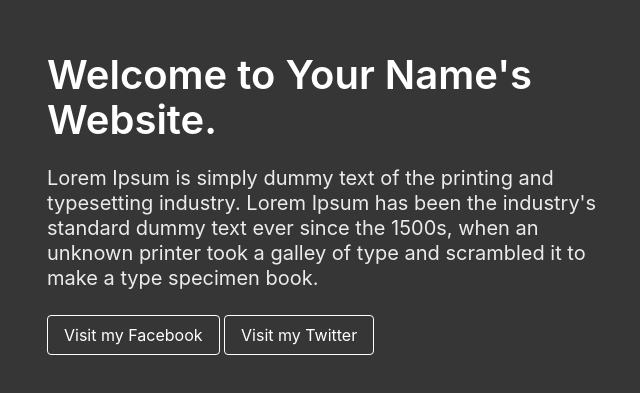
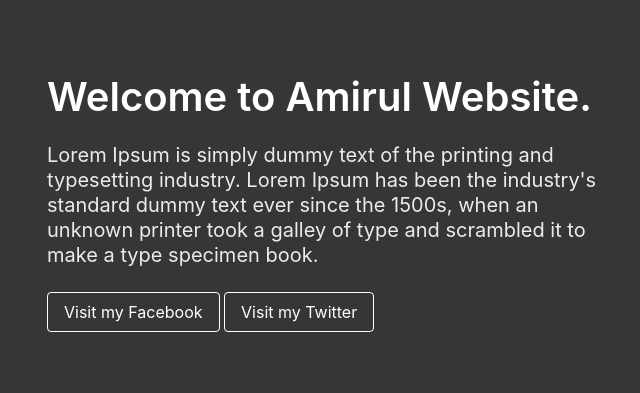
Before and after one commit to imran2part/amirul, a plain HTML site: page index.html in a window 1280 px wide. Shown: the part 197-590 px from the top of the page, without its empty margins (311-951 px from the left). Drawn offline with nearby package versions, Linux system fonts and the light colour scheme.

Commit message:
Update index.html

```diff
--- a/index.html
+++ b/index.html
@@ -13,7 +13,7 @@
             <div class="columns is-vcentered is-centered">
                 <div class="column is-6">
                     <div class="block">
-                        <h1 class="title is-2">Welcome to Your Name's Website.</h1>
+                        <h1 class="title is-2">Welcome to Amirul Website.</h1>
                     </div>
                     <div class="block">
                         <h2 class="subtitle">Lorem Ipsum is simply dummy text of the printing and typesetting industry. Lorem Ipsum has been the industry's standard dummy text ever since the 1500s, when an unknown printer took a galley of type and scrambled it to make a type specimen book.<br>
```
